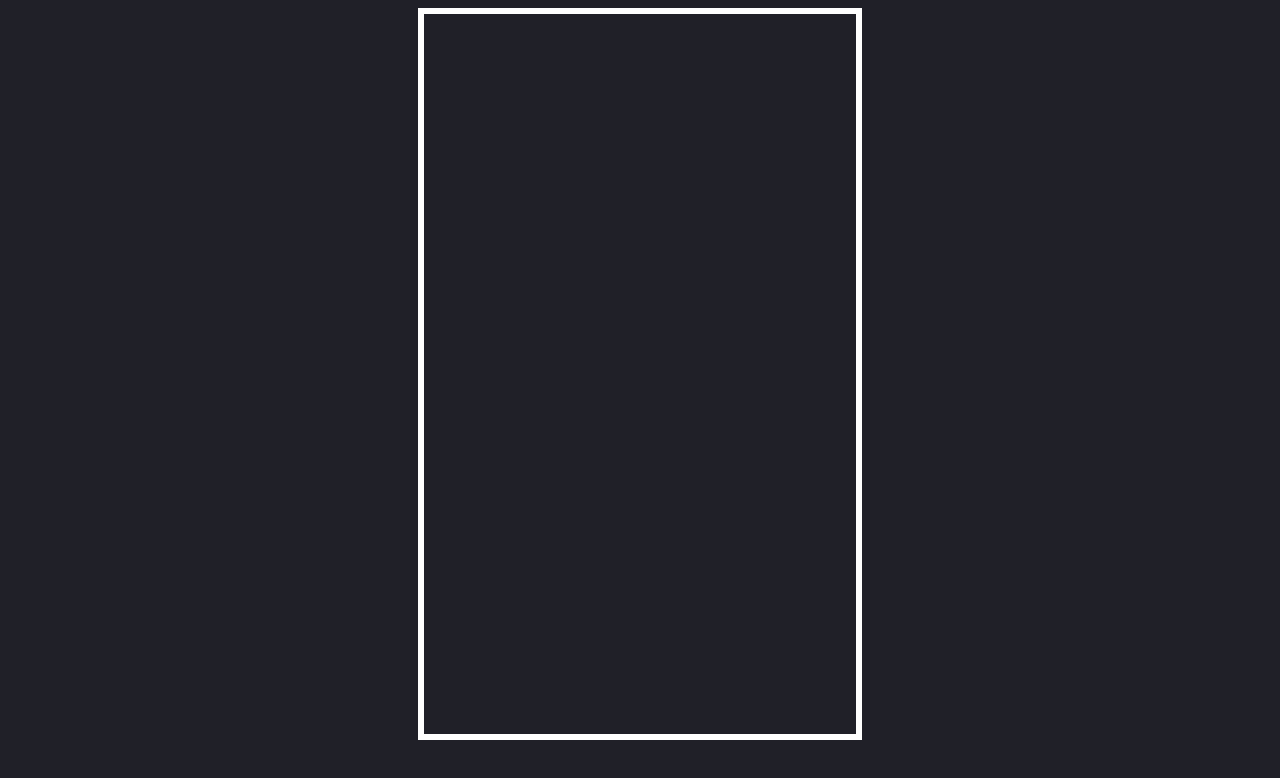
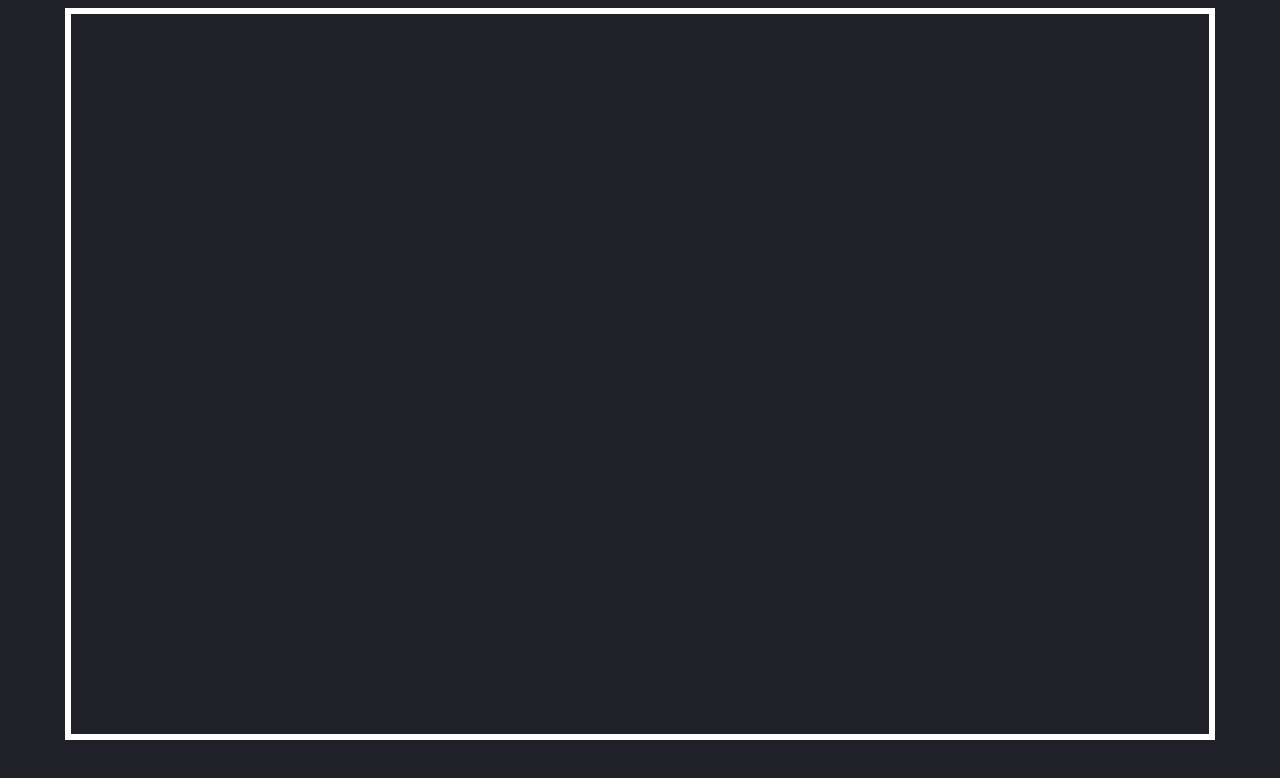
Before and after one commit to savaf/game-snake, a website built with Parcel: page index.html in a window 1280 px wide. Built offline with nearby package versions, Linux system fonts and the light colour scheme.

Commit message:
animationFrame

```diff
--- a/index.html
+++ b/index.html
@@ -16,11 +16,12 @@
         #snake {
             border: solid .2em #fff;
             height: 90vh;
+            width: 90%;
         }
     </style>
 </head>
 <body>
-    <canvas id="snake" width="240" height="400" />
-    <script src="./src/snake.js"></script>
+    <canvas id="snake" width="800" height="600" />
+    <script src="./src/main.js"></script>
 </body>
 </html>
--- /dev/null
+++ b/src/main.js
@@ -0,0 +1,3 @@
+import Snake from './snake';
+
+const pong = new Snake('snake');
--- a/src/snake.js
+++ b/src/snake.js
@@ -0,0 +1,73 @@
+
+// const keys = {
+//     enter: 13,
+//     left: 37,
+//     up: 38,
+//     right: 39,
+//     down: 40,
+// }
+// const game = {
+//     lastPress: null,
+//     pause: true,
+//     gameOver: true,
+//     direction: 0,
+//     score: 0,
+// }
+// context.scale(20, 20);
+
+
+// function clear() {
+//     context.fillStyle = '#000';
+//     context.fillRect(0, 0, canvas.width, canvas.height);
+// }
+
+// function draw() {
+
+// }
+
+// function init() {
+//     clear();
+// }
+
+// init();
+
+class Snake {
+
+    KEY_ENTER = 13;
+    KEY_LEFT = 37;
+    KEY_UP = 38;
+    KEY_RIGHT = 39;
+    KEY_DOWN = 40;
+
+    canvas = null;
+    context = null;
+    lastPress = null;
+    pause = true;
+    gameOver = true;
+    direction = 0;
+    score = 0;
+
+    constructor(canvasId) {
+        this.canvas = document.getElementById(canvasId);
+        this.context = this.canvas.getContext('2d');
+
+        // Compatibility for requestAnimationFrame
+        window.requestAnimationFrame = (function () {
+            return window.requestAnimationFrame ||
+                window.mozRequestAnimationFrame ||
+                window.webkitRequestAnimationFrame ||
+                function (callback) {
+                    window.setTimeout(callback, 17);
+                };
+        }());
+
+    }
+
+    clean() {
+        // Clean canvas
+        this.context.fillStyle = '#000';
+        this.context.fillRect(0, 0, canvas.width, canvas.height);
+    }
+}
+
+export default Snake;
```
